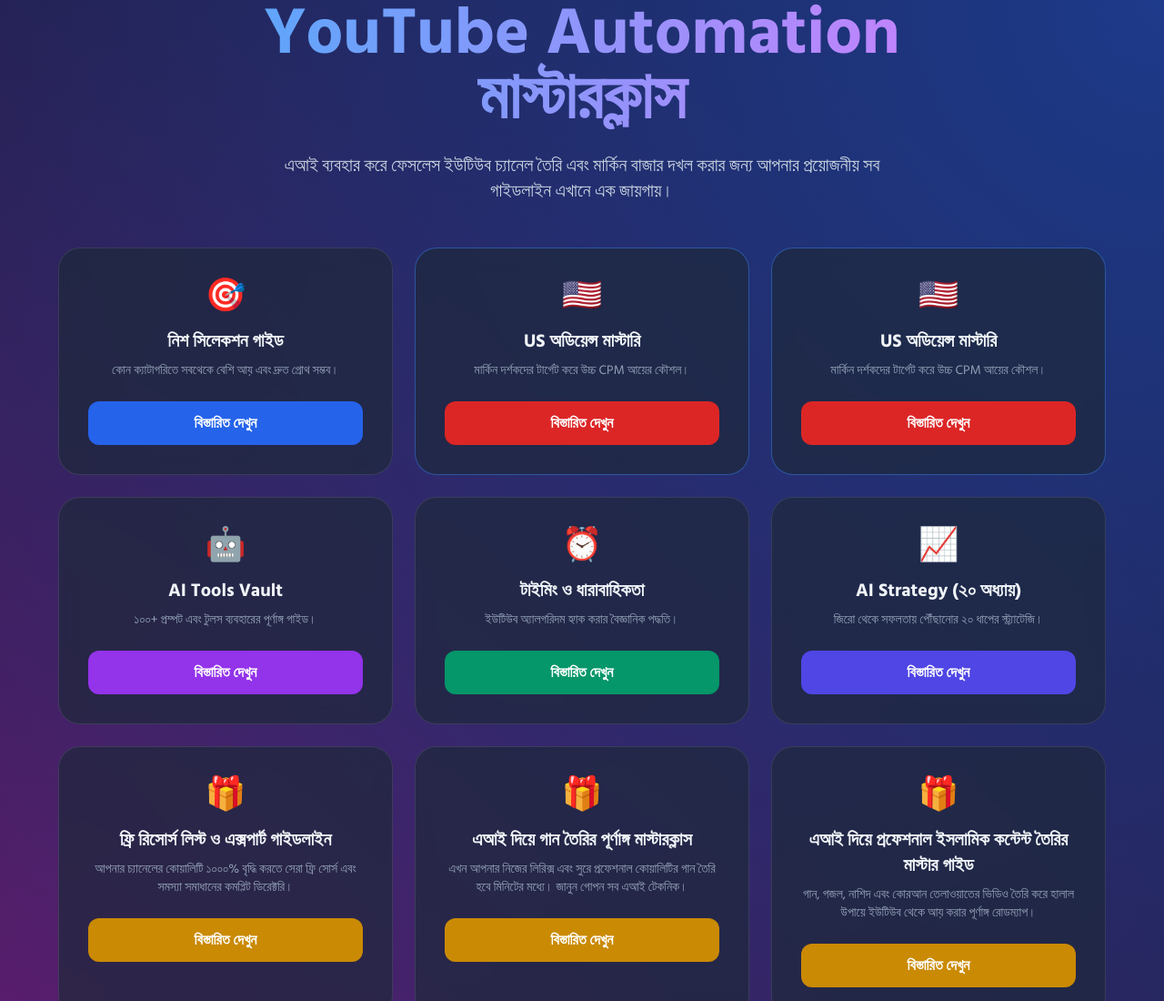
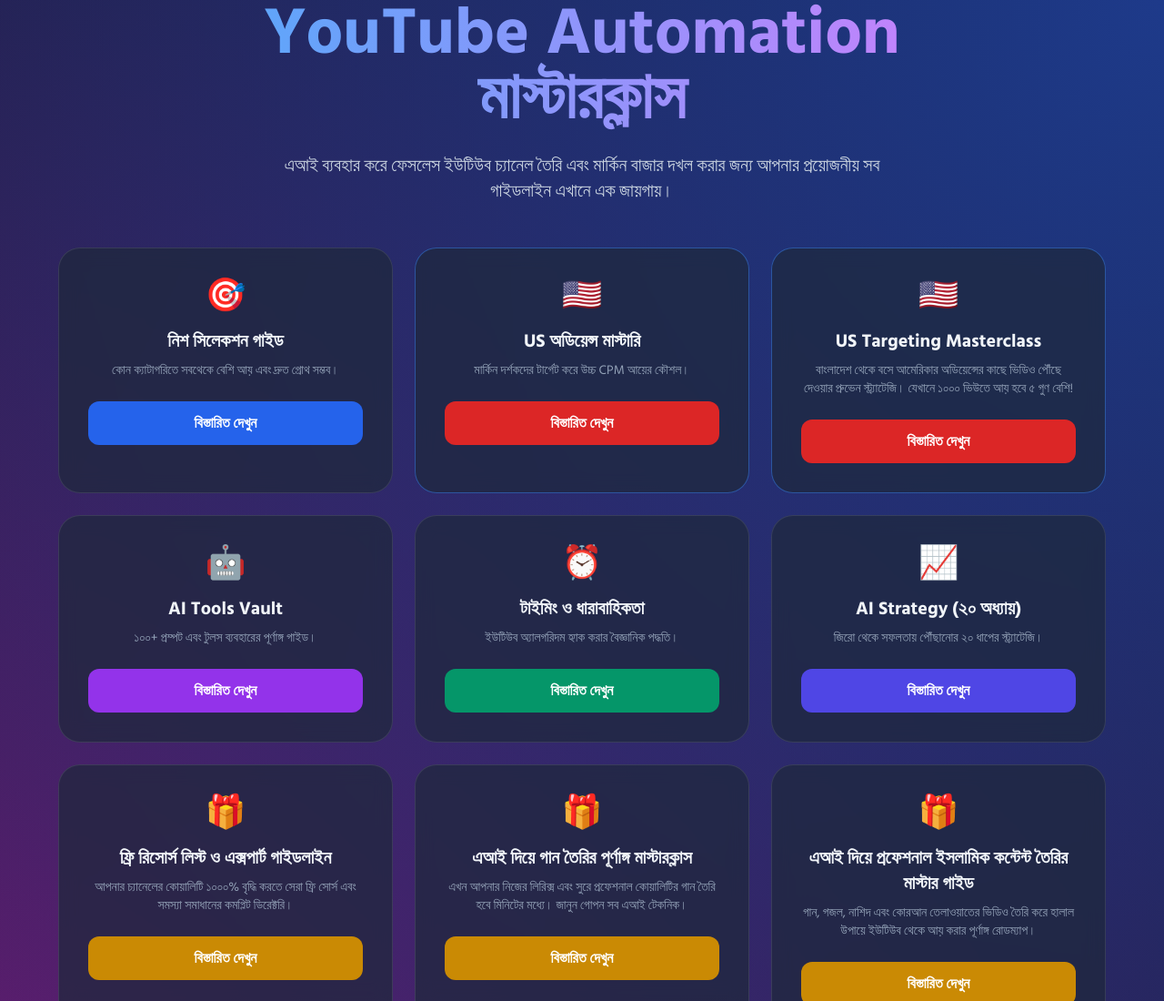
Before and after one commit to Economics-2/Ai_Music_Masterclass, a plain HTML site: page index.html in a window 1280 px wide. Shown: the top 1100 px of the page at 91% size. Drawn offline with nearby package versions, Linux system fonts and the light colour scheme.

Commit message:
Update index.html

```diff
--- a/index.html
+++ b/index.html
@@ -64,8 +64,8 @@
             <!-- Link to Page 2.1: US Audience -->
             <div class="nav-card p-8 rounded-3xl flex flex-col items-center border-blue-500/50">
                 <div class="text-4xl mb-4 text-red-500">🇺🇸</div>
-                <h3 class="text-xl font-bold mb-2">US অডিয়েন্স মাস্টারি</h3>
-                <p class="text-sm text-slate-400 mb-6">মার্কিন দর্শকদের টার্গেট করে উচ্চ CPM আয়ের কৌশল।</p>
+                <h3 class="text-xl font-bold mb-2">US Targeting Masterclass</h3>
+                <p class="text-sm text-slate-400 mb-6">বাংলাদেশ থেকে বসে আমেরিকার অডিয়েন্সের কাছে ভিডিও পৌঁছে দেওয়ার প্রুভেন স্ট্র্যাটেজি। যেখানে ১০০০ ভিউতে আয় হবে ৫ গুণ বেশি!</p>
                 <a href="us_targeting_masterclass.html" class="w-full py-3 bg-red-600 hover:bg-red-700 text-white rounded-xl font-bold transition">বিস্তারিত দেখুন</a>
             </div>
 
```
